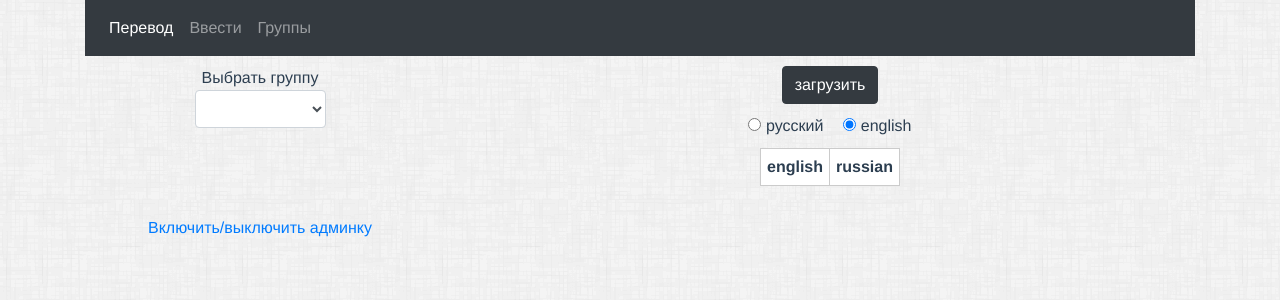
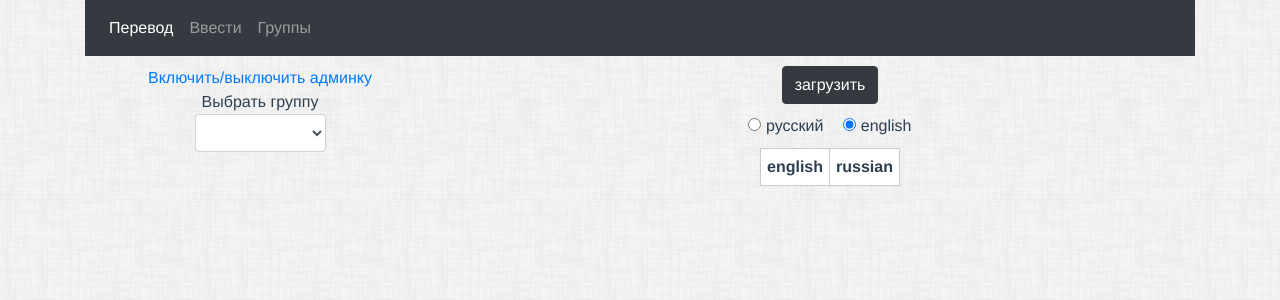
Before and after one commit to yarmet/VueTest, a Vue app: page /#/ in a window 1280 px wide. Shown: the top 300 px of the page. Built offline with nearby package versions, Linux system fonts and the light colour scheme.

Commit message:
Убрал компонент GroupPanel

```diff
--- a/src/components/GroupsPage.vue
+++ b/src/components/GroupsPage.vue
@@ -62,7 +62,7 @@
     data() {
       return {
         availableGroups: [],
-        selectedGroup: null,
+        selectedGroup: '',
         showDeleteWordDialog: {value: false},
         showEditWordDialog: {value: false},
         showAddWordDialog: {value: false}
--- a/src/components/LinkPage.vue
+++ b/src/components/LinkPage.vue
@@ -4,7 +4,8 @@
     <div class="row">
 
       <div class="col-4">
-        <GroupPanel :adminMode="admin_mode" :groups="availableGroups" @groupSelected="groupSelected"/>
+        <a href="javascript:void(0);" @click="admin_mode.value = !admin_mode.value">Включить/выключить админку</a>
+        <Selector :text="'Выбрать группу'" :label="'name'" :items="availableGroups" @selected="groupSelected"/>
       </div>
 
       <div class="col-8">
@@ -13,7 +14,6 @@
       </div>
 
     </div>
-
   </div>
 </template>
 
@@ -21,7 +21,7 @@
 <script>
   import axios from 'axios'
   import WordPanel from './linkcomponents/WordPanel'
-  import GroupPanel from "./linkcomponents/GroupPanel";
+  import Selector from './linkcomponents/Selector'
 
   import {Ajax} from "./Ajax"
 
@@ -29,7 +29,7 @@
   export default {
     name: 'LinkPage',
     mixins: [Ajax],
-    components: {GroupPanel, WordPanel},
+    components: {WordPanel, Selector},
 
     data() {
       return {
@@ -73,6 +73,7 @@
 
     }
   }
+
 </script>
 
 
@@ -82,5 +83,4 @@
     margin-top: 10px;
   }
 
-
 </style>
--- a/src/components/linkcomponents/GroupPanel.vue
+++ /dev/null
@@ -1,42 +0,0 @@
-<template>
-
-  <div id="groupPanel">
-
-    <Selector :text="'Выбрать группу'" :label="'name'" :items="groups" @selected="groupSelected"/>
-
-    <div class="groupOptions">
-      <a href="javascript:void(0);" @click="adminMode.value = !adminMode.value">Включить/выключить админку</a>
-    </div>
-
-  </div>
-
-</template>
-
-
-<script>
-  import Selector from './Selector'
-
-
-  export default {
-    components: {Selector},
-    name: "GroupPanel",
-    props: {'adminMode': Object, 'groups': Array},
-
-    methods: {
-      groupSelected(group) {
-        this.$emit('groupSelected', group)
-      }
-    }
-  }
-</script>
-
-<style scoped>
-  #groupPanel {
-    /*background: coral;*/
-  }
-
-  .groupOptions {
-    margin-top: 80px;
-  }
-
-</style>
--- a/src/components/linkcomponents/groupdialogs/EditGroupdialog.vue
+++ b/src/components/linkcomponents/groupdialogs/EditGroupdialog.vue
@@ -54,9 +54,9 @@
         }
 
         // отправляем изменное слово на сервер
-
+        console.log(this.item)
         // если все ок, то сеттим в таблицу новые значения
-        this.item.name = this.newName
+        this.item.name = this.newName;
 
         this.close();
       }
--- a/src/components/linkcomponents/right/worddialogs/EditWordDialog.vue
+++ b/src/components/linkcomponents/right/worddialogs/EditWordDialog.vue
@@ -63,8 +63,8 @@
         // отправляем изменное слово на сервер
 
         // если все ок, то сеттим в таблицу новые значения
-        this.item.english = this.editedEng
-        this.item.russian = this.editedRus
+        this.item.english = this.editedEng;
+        this.item.russian = this.editedRus;
         this.close();
       }
     }
```
